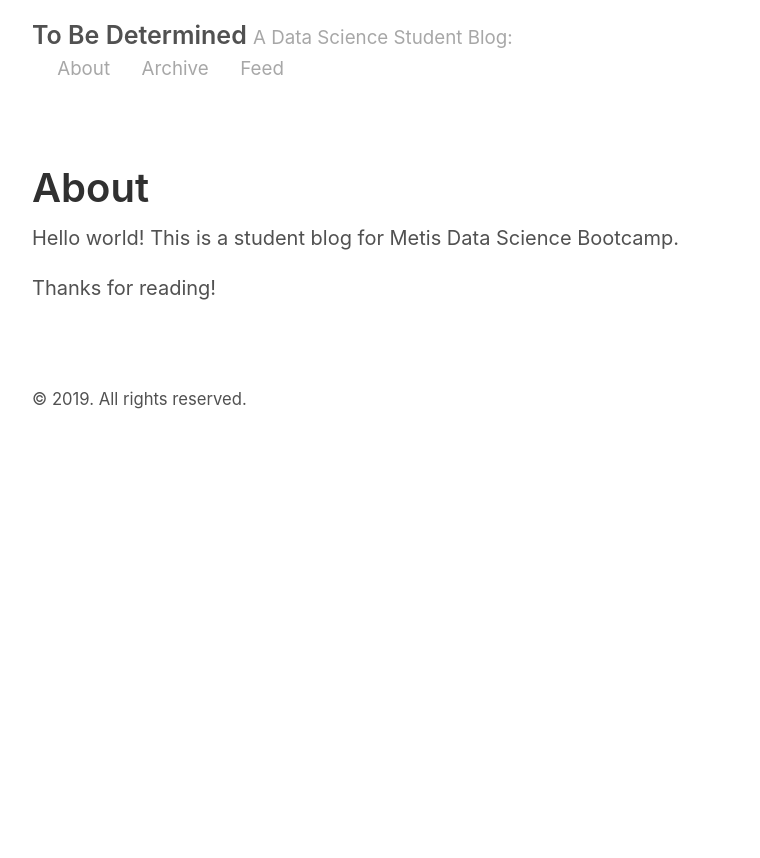
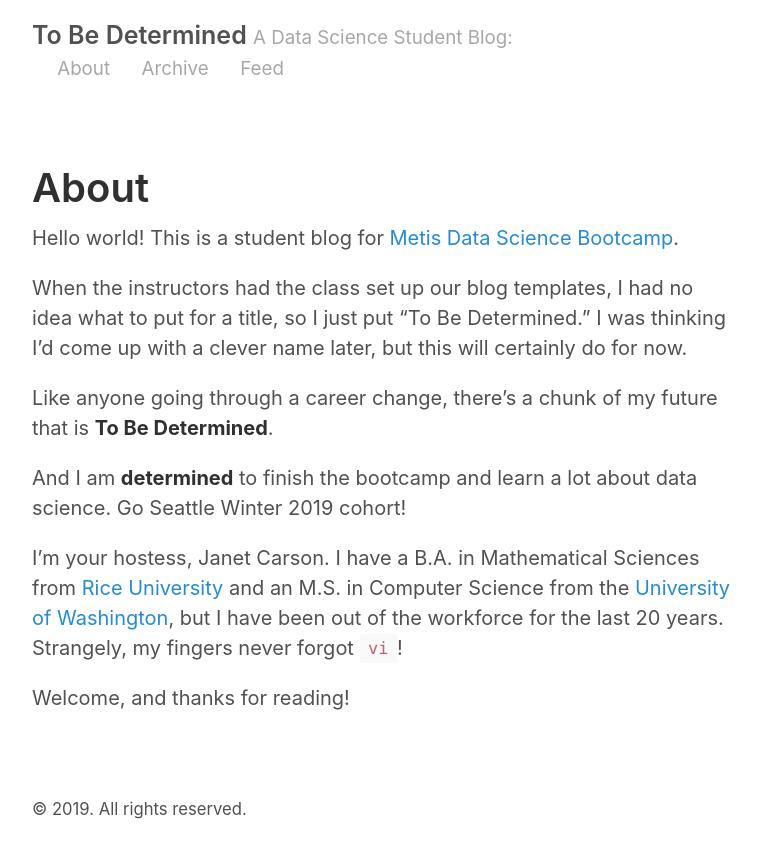
Before and after one commit to j-carson/j-carson.github.io, a Jekyll site: the page built from about.md, in a window 1280 px wide. Shown: the top 858 px of the page, without its empty margins (258-1018 px from the left). Built offline with Jekyll 4.4.1, drawn with Linux system fonts in a browser that asks for light colours.

Commit message:
first real about

````diff
--- a/about.md
+++ b/about.md
@@ -3,6 +3,22 @@ layout: page
 title: About
 ---
 
-Hello world! This is a student blog for Metis Data Science Bootcamp.
 
-Thanks for reading!
+Hello world! This is a student blog for
+[Metis Data Science Bootcamp](https://www.thisismetis.com/data-science-bootcamps).
+
+
+When the instructors had the class set up our blog templates, I had no
+idea what to put for a title, so I just put "To Be Determined." I was
+thinking I'd come up with a clever name later, but this will
+certainly do for now.
+
+Like anyone going through a career change, there's a chunk of my future that
+is __To Be Determined__.
+
+And I am __determined__ to finish the bootcamp and learn a lot
+about data science. Go Seattle Winter 2019 cohort!
+
+I'm your hostess, Janet Carson. I have a B.A. in Mathematical Sciences from [Rice University](https://www.rice.edu) and an M.S. in Computer Science from the [University of Washington](https://www.washington.edu), but I have been out of the workforce for the last 20 years. Strangely, my fingers never forgot ```vi```!
+
+Welcome, and thanks for reading!
````
